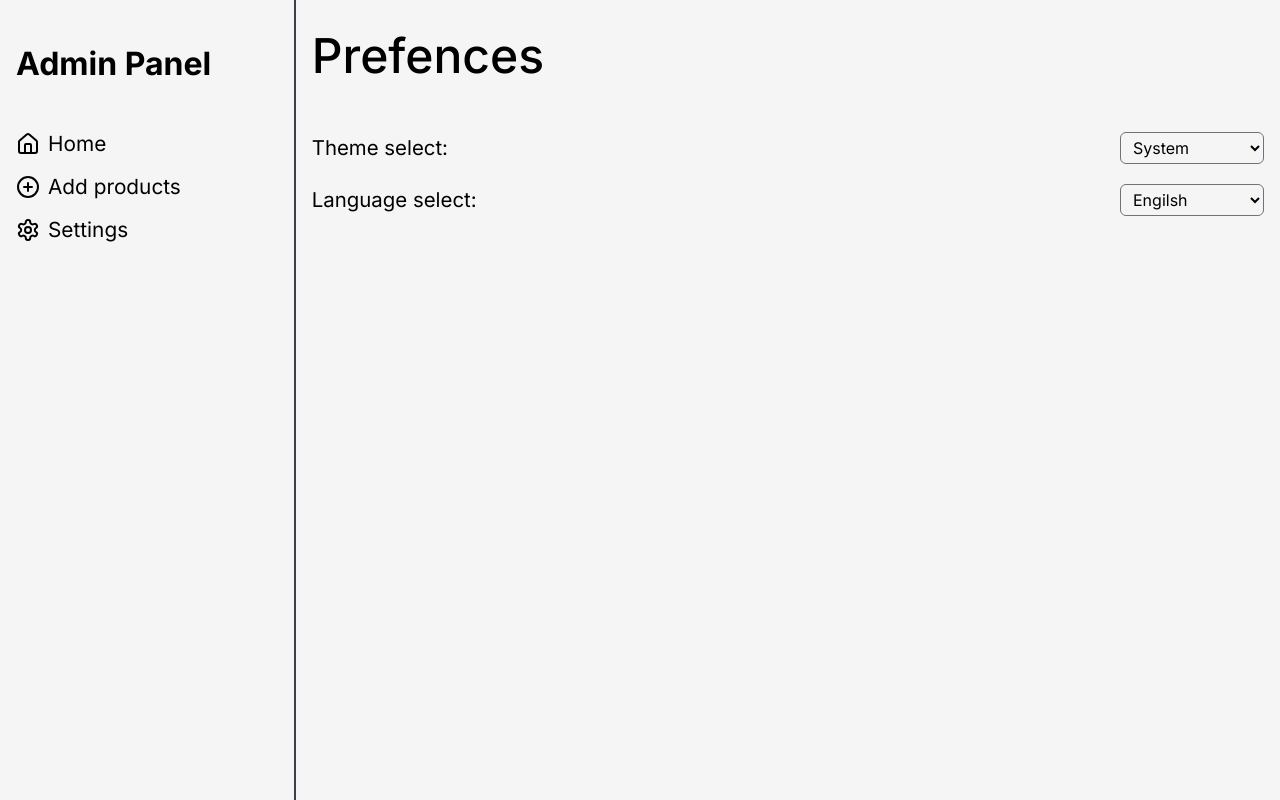
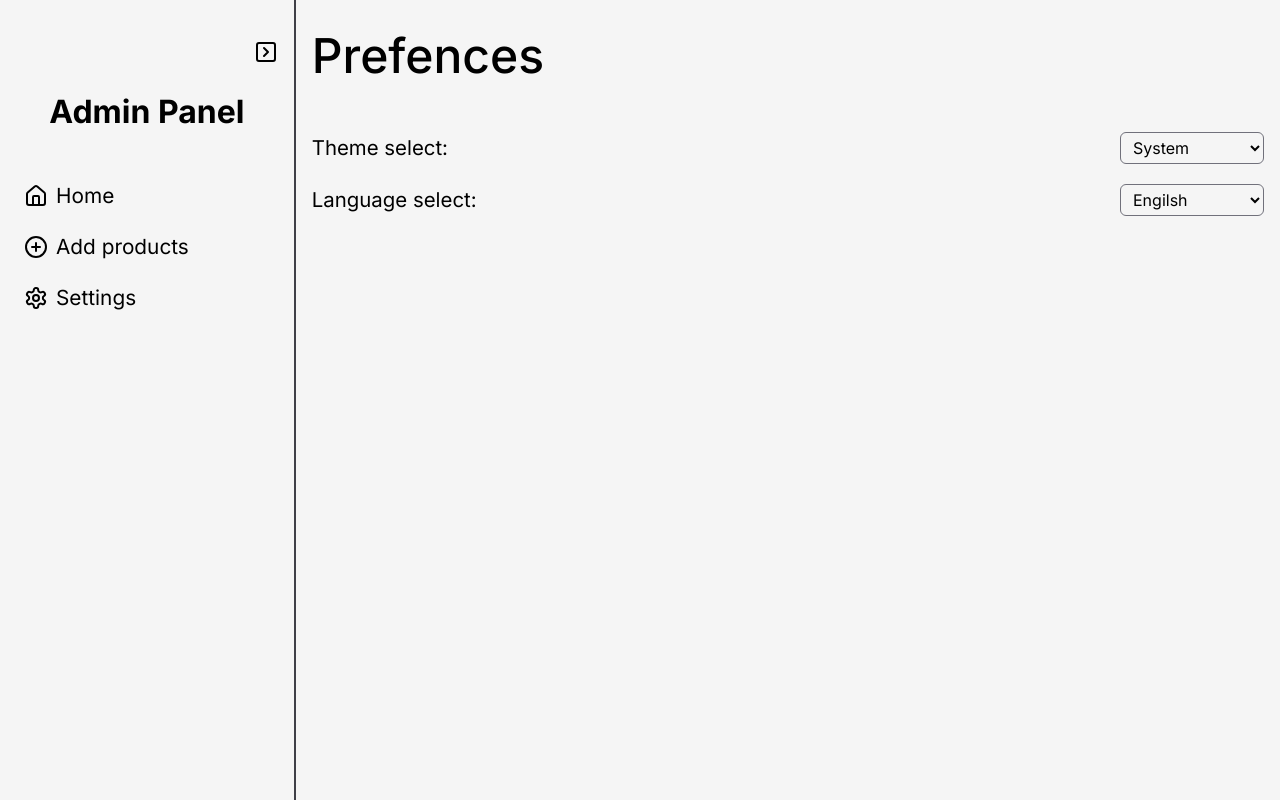
Before and after one commit to NadirYusifov/cyber, a Next.js app in the folder frontend/: page /admin/home/settings/prefences in a window 1280 px wide. Shown: the top 800 px of the page. Built offline with nearby package versions, Linux system fonts and the light colour scheme; no server answers.

Commit message:
sidebar littlesidebar for the some functions added

```diff
--- a/frontend/app/(admin)/admin/home/sidebar/sidebar.tsx
+++ b/frontend/app/(admin)/admin/home/sidebar/sidebar.tsx
@@ -1,52 +1,63 @@
-// "use client"
+"use client"
 
 import Link from 'next/link';
-// import Image from 'next/image';
-// import { useState } from 'react';
-// import cyberlogo from "@/public/cyberlogo.png";
+import { useState } from 'react';
 import { useTranslations } from 'next-intl';
-import { CirclePlus, House, LogOut, Settings } from 'lucide-react';
+import { usePathname } from 'next/navigation';
+import { CirclePlus, House, LogOut, Settings, SquareChevronLeft, SquareChevronRight } from 'lucide-react';
+import SidebarDropMenu from '@/components/common/sidebardropmenu';
 import { Avatar, AvatarFallback, AvatarImage } from '@/components/ui/avatar';
 
+
+
 export default function Sidebar() {
-  // const [menu, setMenu] = useState(false);
-  const t = useTranslations("Sidebar")
+  const pathname = usePathname();
+  const t = useTranslations("Sidebar");
+  const [largesidebarmenu, setLargeSidebarMenu] = useState(true);
 
   return (
-    <aside className="w-sm size-full h-screen border-r-2 border-zinc-700">
+    <>
+      {/* {largesidebarmenu } */}
+      <aside className={`flex border-r-2 border-zinc-700 h-screen transition-all duration-400 ease-in-out ${!largesidebarmenu ? "w-[5rem]" : "w-sm"}`}>
         <div className="container mx-auto px-4 mt-10">
-        {/* <picture className="flex items-center justify-center">
-          <Image src={cyberlogo} width={100} height={100} quality={100} alt="cyber logo" />
-        </picture> */}
-        <article>
-          <h3 className="text-[2rem] font-bold">Admin Panel</h3>
+          <div className={`pb-6 flex ${!largesidebarmenu ? "justify-center items-center" : "justify-end"}`}>
+            <button className="" onClick={() => setLargeSidebarMenu(!largesidebarmenu)}>
+              <span>{!largesidebarmenu ? <SquareChevronLeft /> : <SquareChevronRight />}</span>
+            </button>
+          </div>
+          <article className="text-center">
+            <h3 className="text-[2rem] font-bold">{!largesidebarmenu ? "A" : "Admin Panel"}</h3>
           </article>
           <article className="text-[1.3rem] flex flex-col space-y-3 pt-10">
-          <Link className="flex items-center" href={"/admin/home"}>
-            <span className="pr-2"><House /></span>
-            {t("home")}
+            <Link className={`flex items-center transition-all ease-in hover:bg-dark-charcoal hover:text-white text px-2 py-1 rounded-sm ${!largesidebarmenu && "justify-center"} ${pathname == "/admin/home" ? "bg-dark-charcoal text-white px-2 py-1 rounded-sm" : ""}`} href={"/admin/home"}>
+              <span title="Dashboard" className={`${largesidebarmenu && "pr-2"}`}><House /></span>
+              <p className={`${!largesidebarmenu && "sr-only"}`}>{t("home")}</p>
             </Link>
-          <Link className="flex items-center" href={"/admin/home/addproduct"}>
-            <span className="pr-2"><CirclePlus /></span>
-            {t("addproducts")}
+            <Link className={`flex items-center transition-all ease-in hover:bg-dark-charcoal hover:text-white text px-2 py-1 rounded-sm ${!largesidebarmenu && "justify-center "} ${!largesidebarmenu && pathname == "/admin/home/addproduct" ? "bg-dark-charcoal text-white px-2 py-1 rounded-sm" : ""}`} href={"/admin/home/addproduct"}>
+              <span title="Add Products" className={`${largesidebarmenu && "pr-2"}`}><CirclePlus /></span>
+              <p className={`${!largesidebarmenu && "sr-only"}`}>{t("addproducts")}</p>
             </Link>
-          <Link className="flex items-center" href={"/admin/home/settings"}>
-            <span className="pr-2"><Settings /></span>
-            {t("settings")}
+            <Link className={`flex items-center transition-all ease-in hover:bg-dark-charcoal hover:text-white text px-2 py-1 rounded-sm ${!largesidebarmenu && "justify-center"} ${pathname == "/admin/home/settings" ? "bg-dark-charcoal text-white px-2 py-1 rounded-sm" : ""}`} href={"/admin/home/settings"}>
+              <span title="Settings" className={`${largesidebarmenu && "pr-2"}`}><Settings /></span>
+              <p className={`${!largesidebarmenu && "sr-only"}`}>{t("settings")}</p>
             </Link>
           </article>
+          {
+            !largesidebarmenu ? <SidebarDropMenu t={t} /> :
+              <div className="mt-[39rem] flex items-center gap-x-3">
 
-        <div className="mt-[42rem] flex items-center gap-x-3">
                 <Avatar className="bg-dark-charcoal border border-zinc-500 w-11 h-11">
                   <AvatarImage />
                   <AvatarFallback>a</AvatarFallback>
                 </Avatar>
-          <article>
+                <article className="flex flex-col">
                   <Link href={"/admin/home/settings/profile"}>admin</Link>
-            <Link className="flex items-center gap-x-2 text-zinc-500 hover:text-zinc-500/50 hover:underline transition-all" href={""}>{t(("logout"))}<LogOut size={16} /></Link>
+                  <Link className="flex items-center gap-x-2 text-zinc-500 hover:text-zinc-700 hover:underline transition-all" href={""}>{t(("logout"))}<LogOut size={16} /></Link>
                 </article>
               </div>
+          }
         </div>
       </aside>
+    </>
   )
 }
```
Lines whose indentation alone changed are shown as unchanged.
